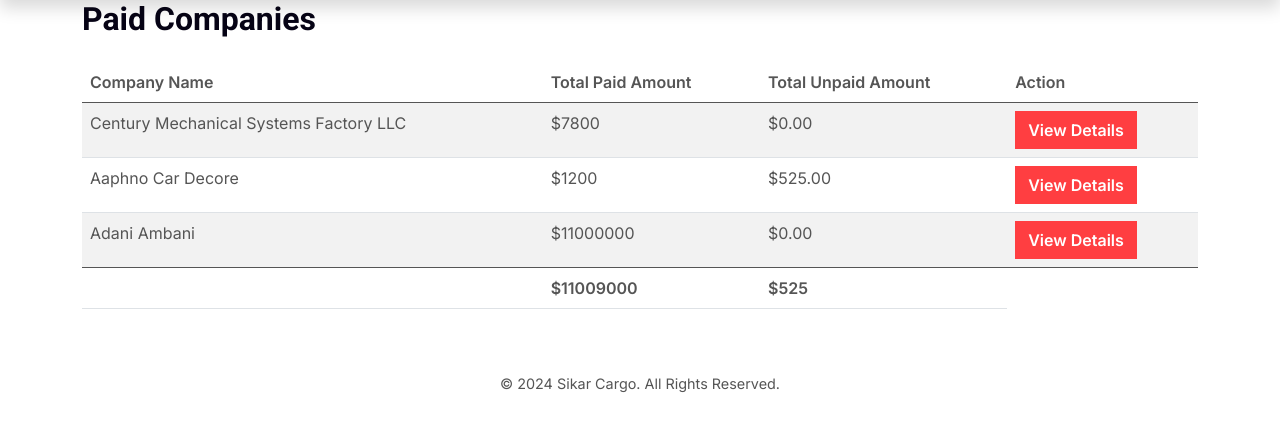
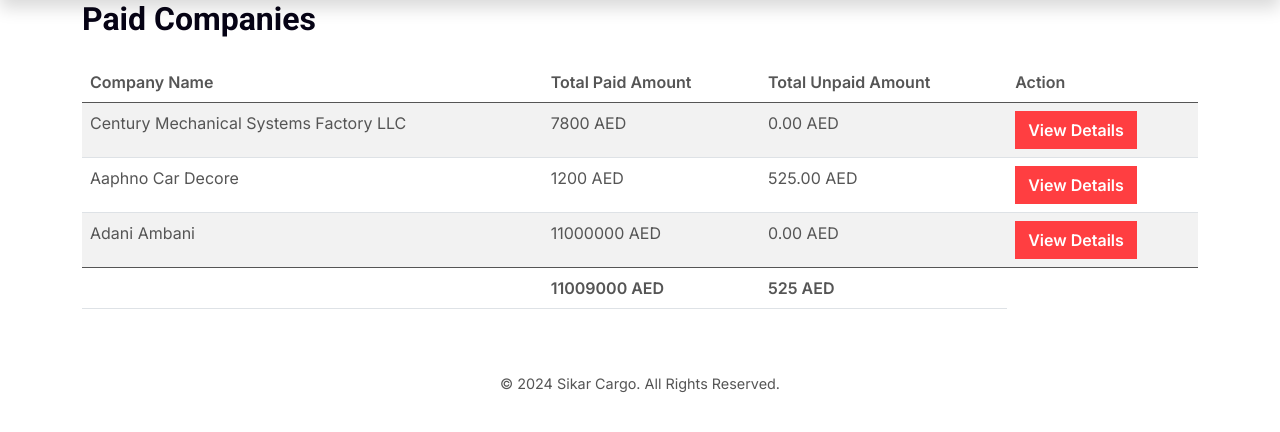
Before and after one commit to Azzukhan/transportation, a Django app: page /paid-companies/ in a window 1280 px wide. Shown: the part 80-512 px from the top of the page. Run offline with Django 5.2, Linux system fonts and the light colour scheme; data comes from the database, SQL or seed files in the repository; both versions use the stored data as it was after the commit; some libraries are stand-ins or nearby versions.

Commit message:
added changes

```diff
--- a/website/templates/dashboard.html
+++ b/website/templates/dashboard.html
@@ -112,7 +112,7 @@
                 <a href="{% url 'paid_companies' %}">
                     <div class="stat-card">
                         <h3>Total Paid Amount</h3>
-                        <p>${{ total_paid_amount }}</p>
+                        <p>{{ total_paid_amount }} AED</p>
                     </div>
                     </a>
             </div>
@@ -120,7 +120,7 @@
                 <a href="{% url 'unpaid_companies' %}">
                 <div class="stat-card">
                     <h3>Total Unpaid Amount</h3>
-                    <p>${{ total_unpaid_amount }}</p>
+                    <p>{{ total_unpaid_amount }} AED</p>
                 </div>
                 </a>
             </div>
--- a/website/templates/paid_companies.html
+++ b/website/templates/paid_companies.html
@@ -122,8 +122,8 @@
                     {% for company in companies %}
                     <tr>
                         <td>{{ company.name }}</td>
-                        <td>${{ company.total_paid_amount|default:"0.00" }}</td>
-                        <td>${{ company.unpaid_amount|default:"0.00" }}</td>
+                        <td>{{ company.total_paid_amount|default:"0.00" }} AED</td>
+                        <td>{{ company.unpaid_amount|default:"0.00" }} AED</td>
                         <td><a href="{% url 'company_detail' company_id=company.id %}"><button class="btn btn-primary action-button">View Details</button></a></td>
                     </tr>
                     {% endfor %}
@@ -131,8 +131,8 @@
                 <tfoot>
                     <tr>
                         <td colspan="1" style="text-align: right;"><strong></strong></td>
-                        <td><strong>${{ total_paid_amount|default:"0.00" }}</strong></td>
-                        <td><strong>${{ total_unpaid_amount|default:"0.00" }}</strong></td>
+                        <td><strong>{{ total_paid_amount|default:"0.00" }} AED</strong></td>
+                        <td><strong>{{ total_unpaid_amount|default:"0.00" }} AED</strong></td>
                     </tr>
                 </tfoot>
             </table>
```
Also changed, not shown: website/templates/unpaid_companies.html (+4 -4 lines), db.sqlite3.
